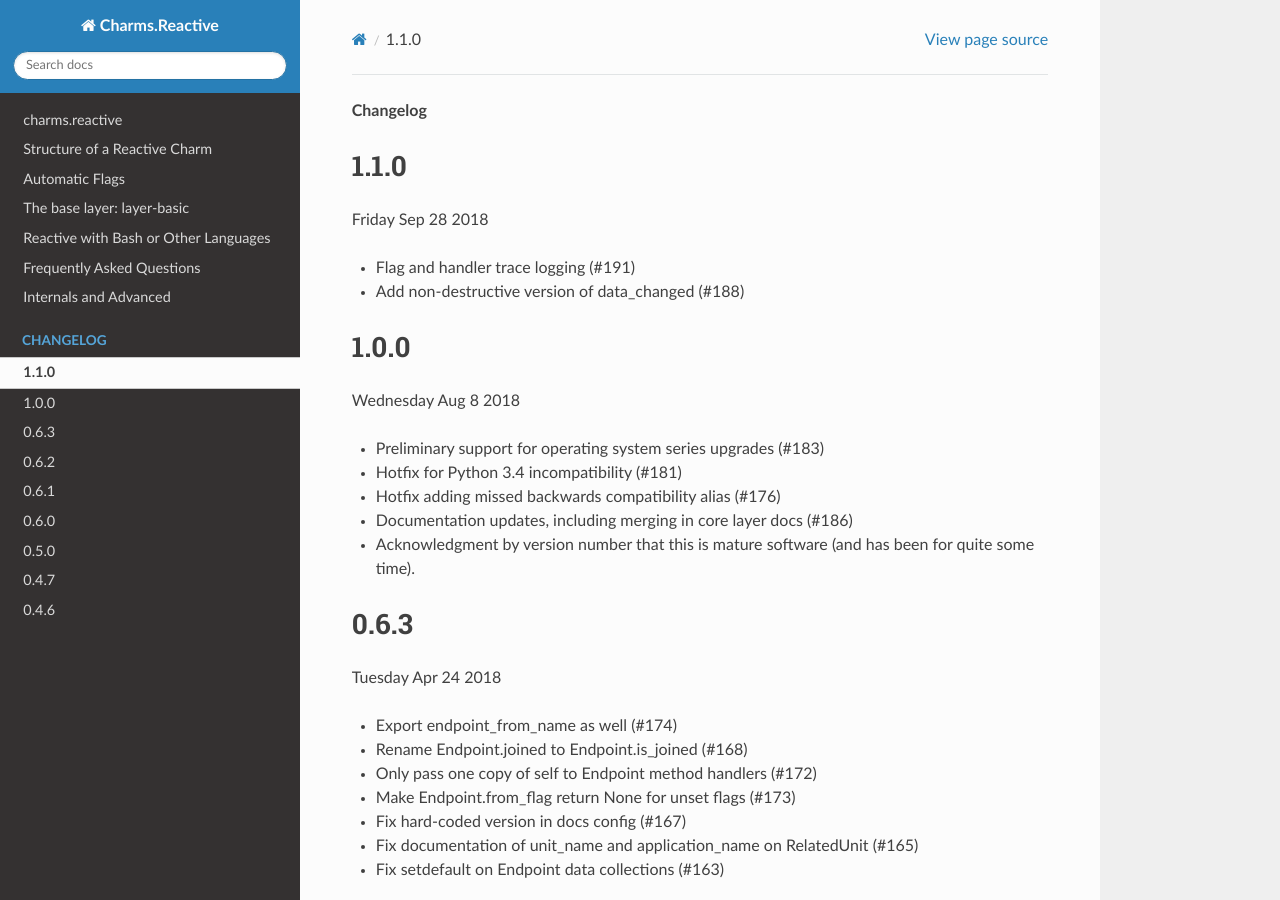
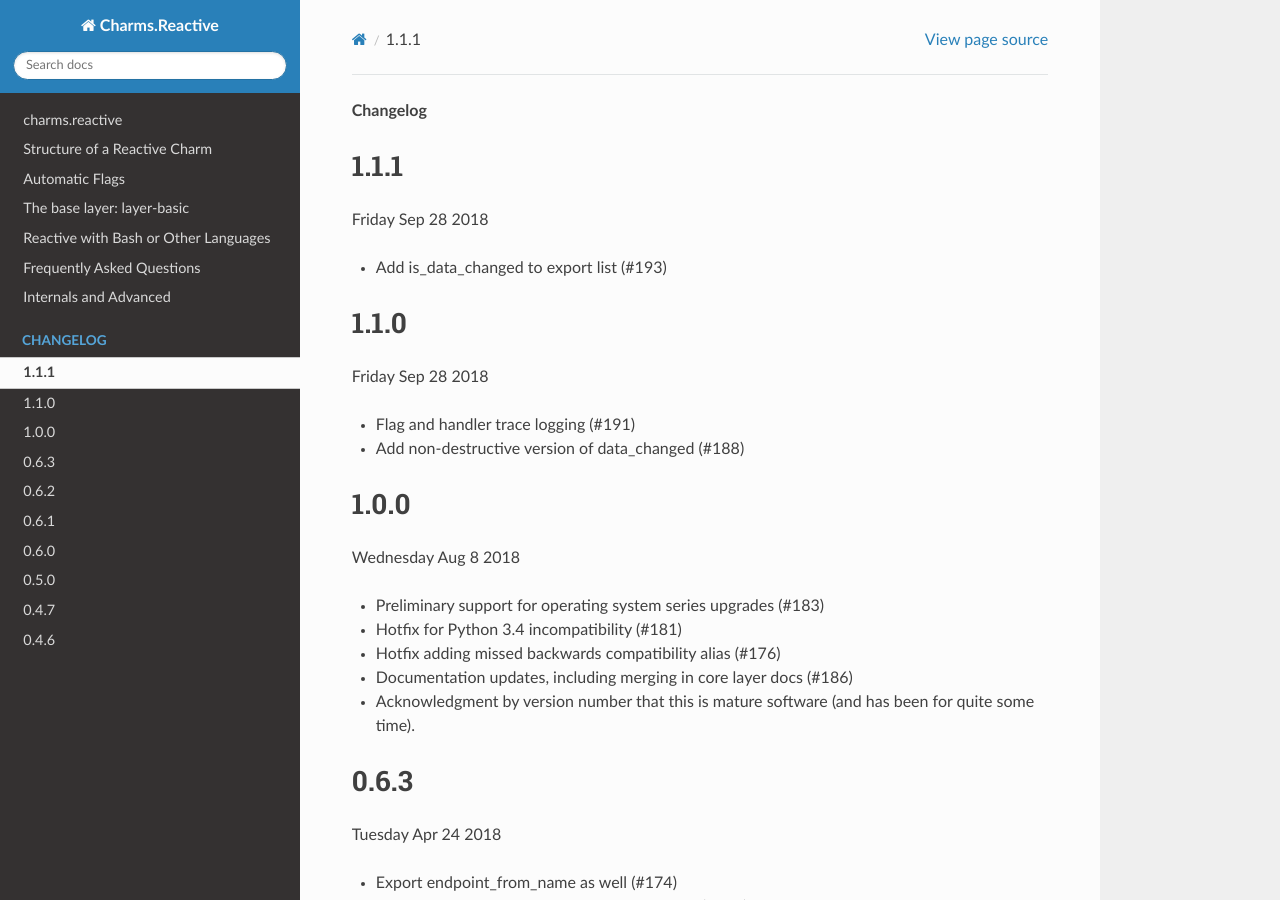
Before and after one commit to canonical/charms.reactive, a Sphinx documentation site: the page built from docs/changelog.rst, in a window 1280 px wide and 900 px high. Built offline with Sphinx 7.4.7 and the Read the Docs theme 2.0.0, drawn with Linux system fonts in a browser that asks for light colours; pages that are not in the unit, such as notebooks, are missing from menus.

Commit message:
Bump VERSION and changelog for 1.1.1

```diff
--- a/docs/changelog.rst
+++ b/docs/changelog.rst
@@ -1,4 +1,10 @@
 **Changelog**
+
+1.1.1
+^^^^^
+Friday Sep 28 2018
+
+* Add is_data_changed to export list (#193)
 
 1.1.0
 ^^^^^
```
Also changed, not shown: 1 other file.
